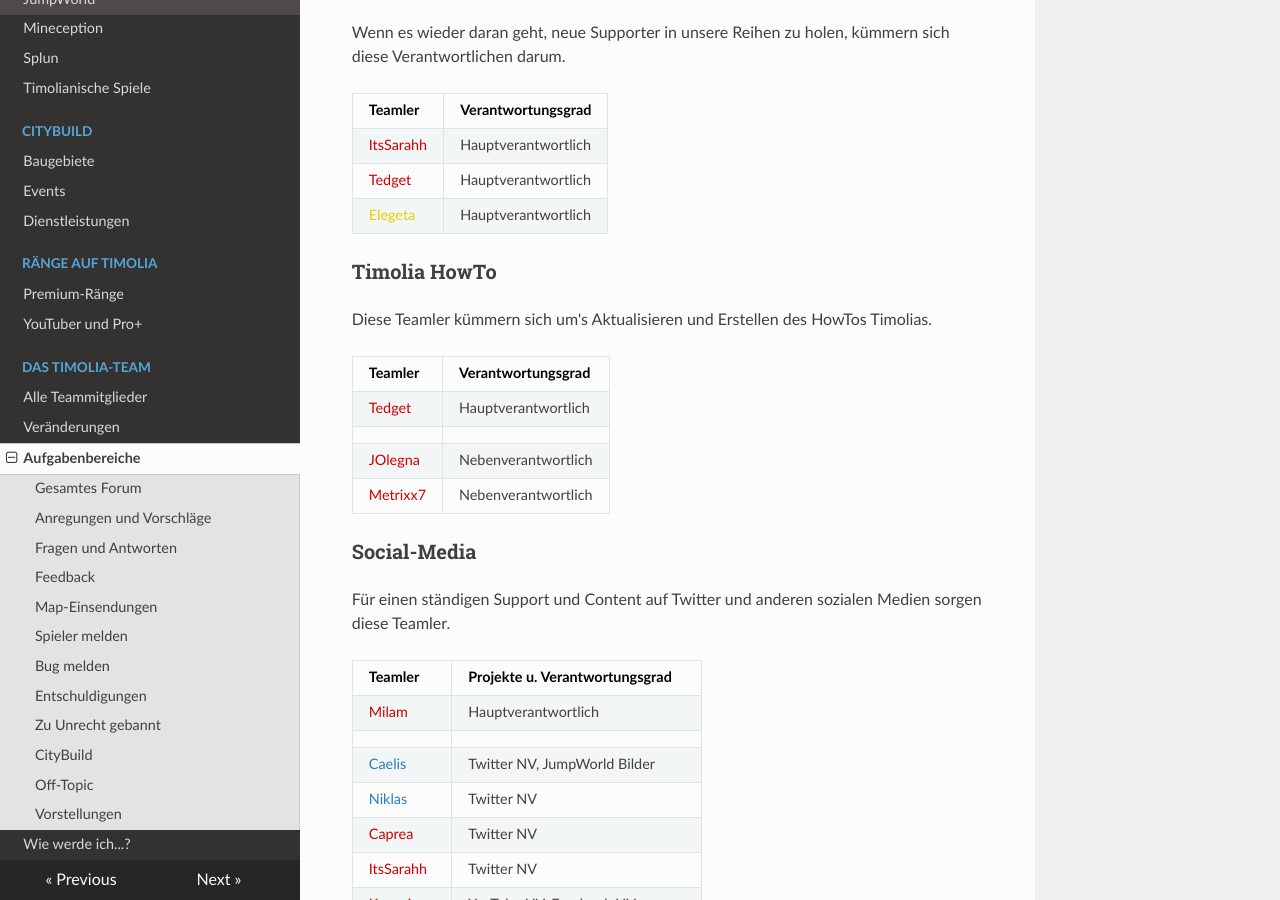
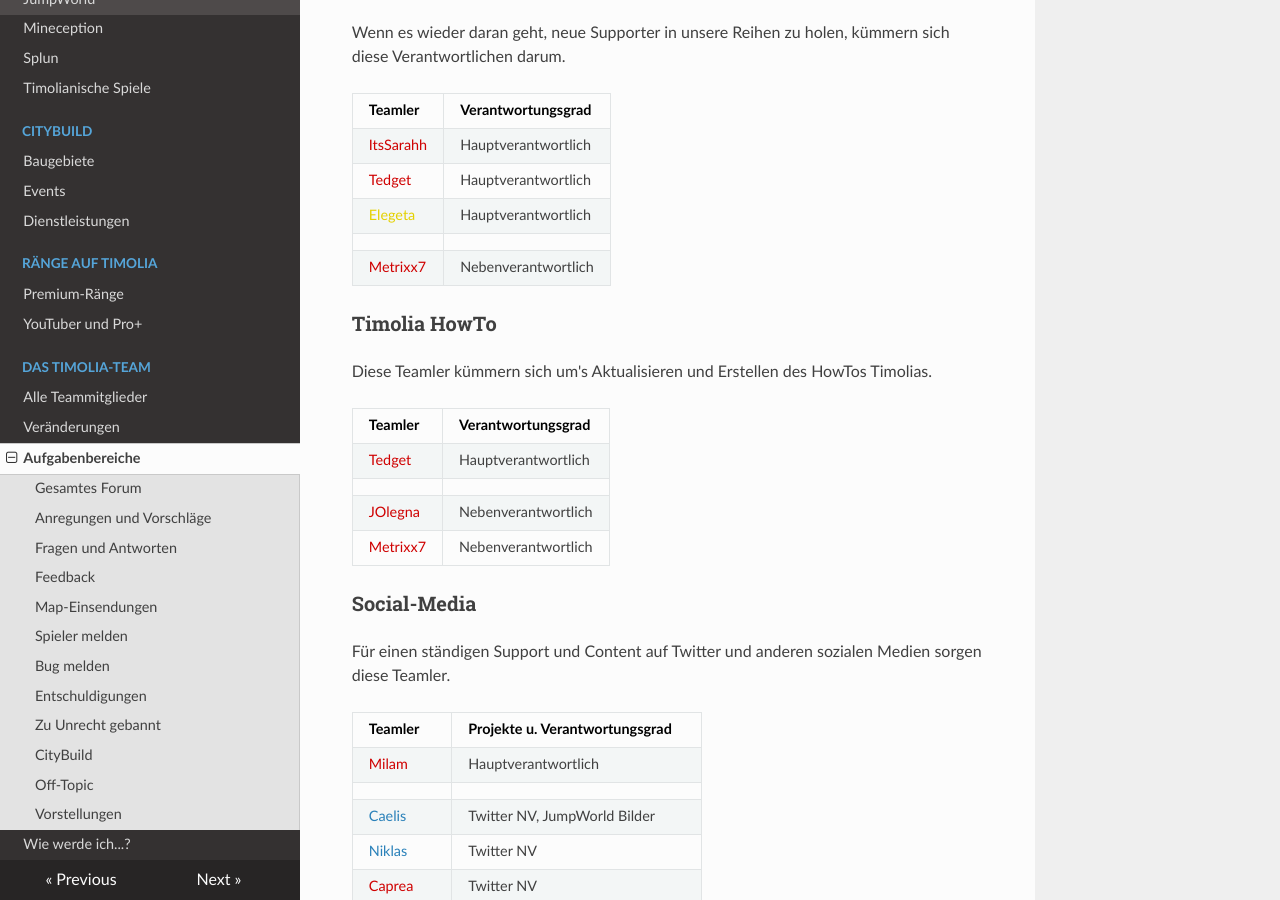
Before and after one commit to TimoliaDE/HowTo, an MkDocs documentation site: the page built from docs/team/responsibilities.md, in a window 1280 px wide and 900 px high, scrolled down 3758 px. Built offline with MkDocs 1.6.1, drawn with Linux system fonts in a browser that asks for light colours; nearby versions of some CDN libraries; old or Windows-style settings are respelled for this version of MkDocs.

Commit message:
Update responsibilities.md

```diff
--- a/docs/team/responsibilities.md
+++ b/docs/team/responsibilities.md
@@ -130,6 +130,8 @@ Wenn es wieder daran geht, neue Supporter in unsere Reihen zu holen, kümmern si
 |<span style="color:#CF0101">ItsSarahh</span> | Hauptverantwortlich |
 |<span style="color:#CF0101">Tedget</span> | Hauptverantwortlich |
 |<span style="color:#E4D100">Elegeta</span> | Hauptverantwortlich |
+| | |
+|<span style="color:#CF0101">Metrixx7</span> | Nebenverantwortlich |
 
 ###<strong>Timolia HowTo</strong>
 Diese Teamler kümmern sich um's Aktualisieren und Erstellen des HowTos Timolias.
```
